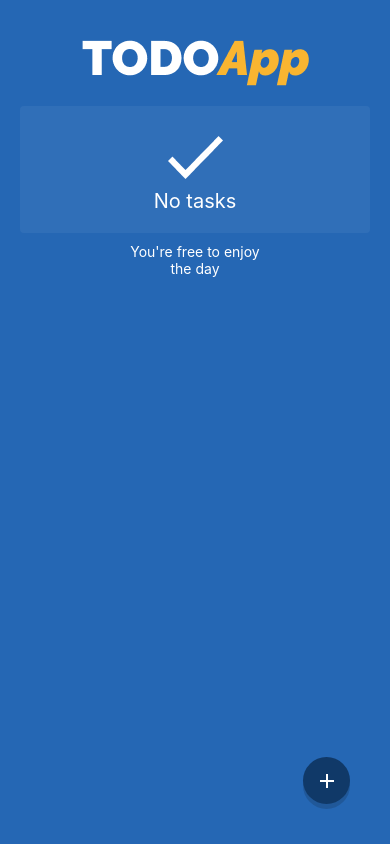
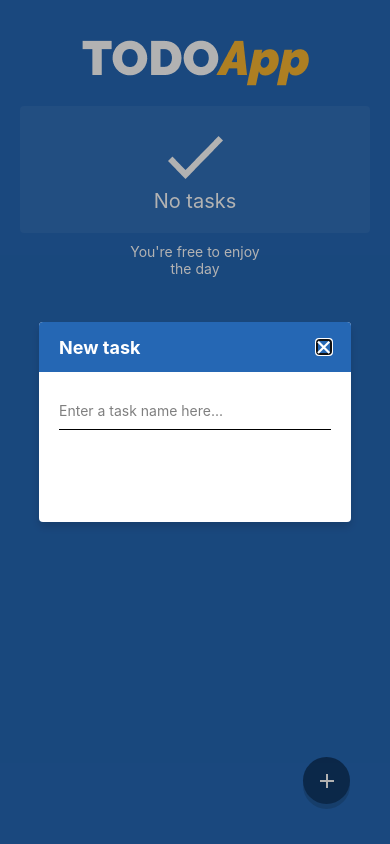
Before and after one commit to valerialeticia/todo-app-mobile, a React Native app: screen / in a window 390 px wide. Built offline with nearby package versions, Linux system fonts and the light colour scheme.

Commit message:
feat: cria componente de modal

```diff
--- /dev/null
+++ b/src/components/Modal/NewTaskModal.tsx
@@ -0,0 +1,90 @@
+import {
+  Image,
+  Modal,
+  SafeAreaView,
+  StyleSheet,
+  Text,
+  TextInput,
+  TouchableOpacity,
+  View,
+} from "react-native";
+import { Theme } from "../../themes";
+
+const close = require("../../../assets/close.png");
+
+export function NewTaskModal() {
+  return (
+    <Modal transparent>
+      <SafeAreaView style={styles.safeArea}>
+        <View style={styles.container}>
+          <View style={styles.header}>
+            <Text style={styles.title}>New task</Text>
+            <TouchableOpacity
+              hitSlop={{ top: 20, left: 20, right: 20, bottom: 20 }} // melhora região de toque para fechar o modal.
+            >
+              <Image
+                source={close}
+                style={styles.closeImage}
+                resizeMode="contain"
+              />
+            </TouchableOpacity>
+          </View>
+          <View style={styles.modalContent}>
+            <TextInput
+              placeholder="Enter a task name here..."
+              placeholderTextColor="rgba(0, 0, 0, 0.5)"
+              style={styles.textInput}
+            />
+          </View>
+        </View>
+      </SafeAreaView>
+    </Modal>
+  );
+}
+
+const styles = StyleSheet.create({
+  safeArea: {
+    flex: 1,
+    backgroundColor: "rgba(0, 0, 0, 0.3)",
+    alignItems: "center",
+    justifyContent: "center",
+  },
+  container: {
+    width: "80%",
+    height: 200,
+    backgroundColor: "#fff",
+    borderRadius: 4,
+    elevation: 0.5,
+    shadowColor: "#000",
+    shadowOffset: { width: 0, height: 5 },
+    shadowRadius: 10,
+    shadowOpacity: 0.15,
+  },
+  header: {
+    width: "100%",
+    height: 50,
+    backgroundColor: Theme.colors.primary,
+    borderTopLeftRadius: 4,
+    borderTopRightRadius: 4,
+    flexDirection: "row",
+    alignItems: "center",
+    justifyContent: "space-between",
+    paddingHorizontal: 20,
+  },
+  title: {
+    color: "#fff",
+    fontWeight: "bold",
+    fontSize: 18,
+  },
+  closeImage: {
+    width: 14,
+    height: 14,
+  },
+  textInput: {
+    borderBottomWidth: 1,
+    paddingVertical: 10,
+  },
+  modalContent: {
+    padding: 20,
+  },
+});
--- /dev/null
+++ b/src/components/Modal/index.tsx
@@ -0,0 +1 @@
+export * from "./NewTaskModal";
--- a/src/components/index.tsx
+++ b/src/components/index.tsx
@@ -1,2 +1,3 @@
 export * from "./Cards";
 export * from "./FabButton";
+export * from "./Modal";
--- a/src/screens/HomeScreen.tsx
+++ b/src/screens/HomeScreen.tsx
@@ -1,6 +1,6 @@
 import { Image, SafeAreaView, StyleSheet, Text, View } from "react-native";
 import { Theme } from "../themes";
-import { FabButton, NoTasksCards } from "../components";
+import { FabButton, NewTaskModal, NoTasksCards } from "../components";
 
 const logo = require("../../assets/logo.png");
 
@@ -11,6 +11,7 @@ export function HomeScreen() {
         <Image source={logo} style={styles.logo} resizeMode="contain" />
         <NoTasksCards />
         <FabButton />
+        <NewTaskModal />
       </View>
     </SafeAreaView>
   );
```
Also changed, not shown: assets/close.png (added).
